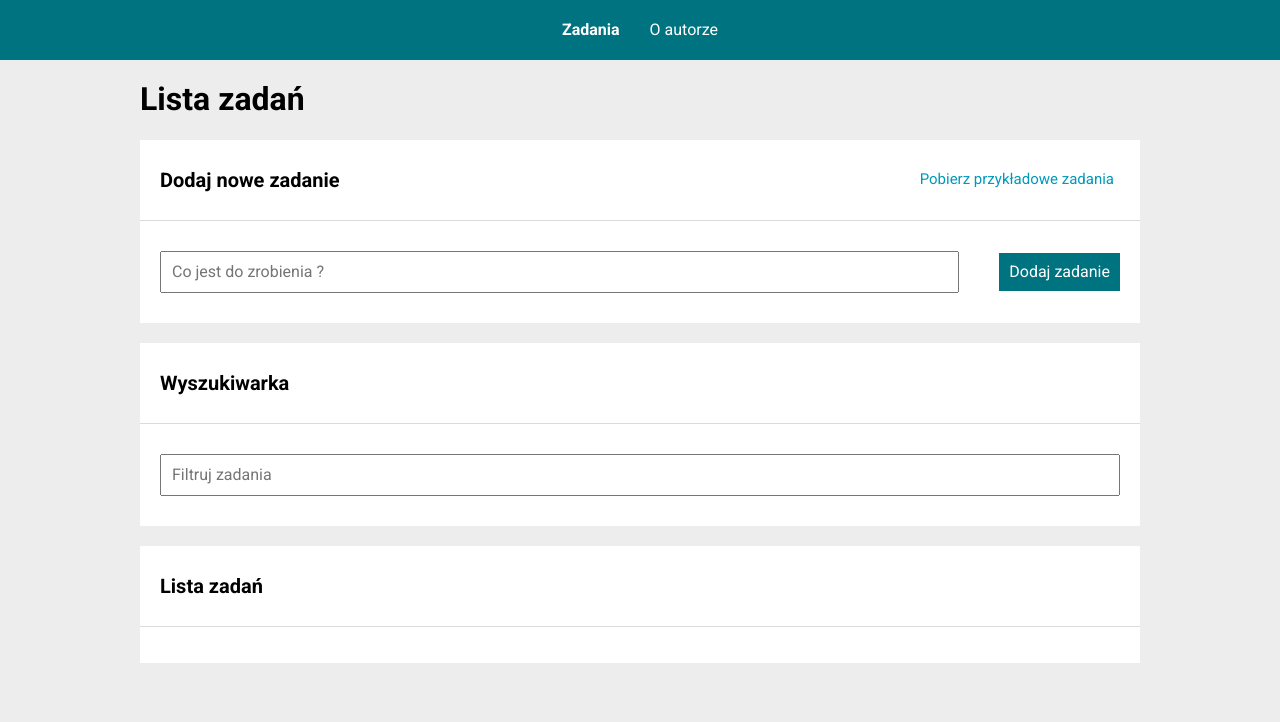
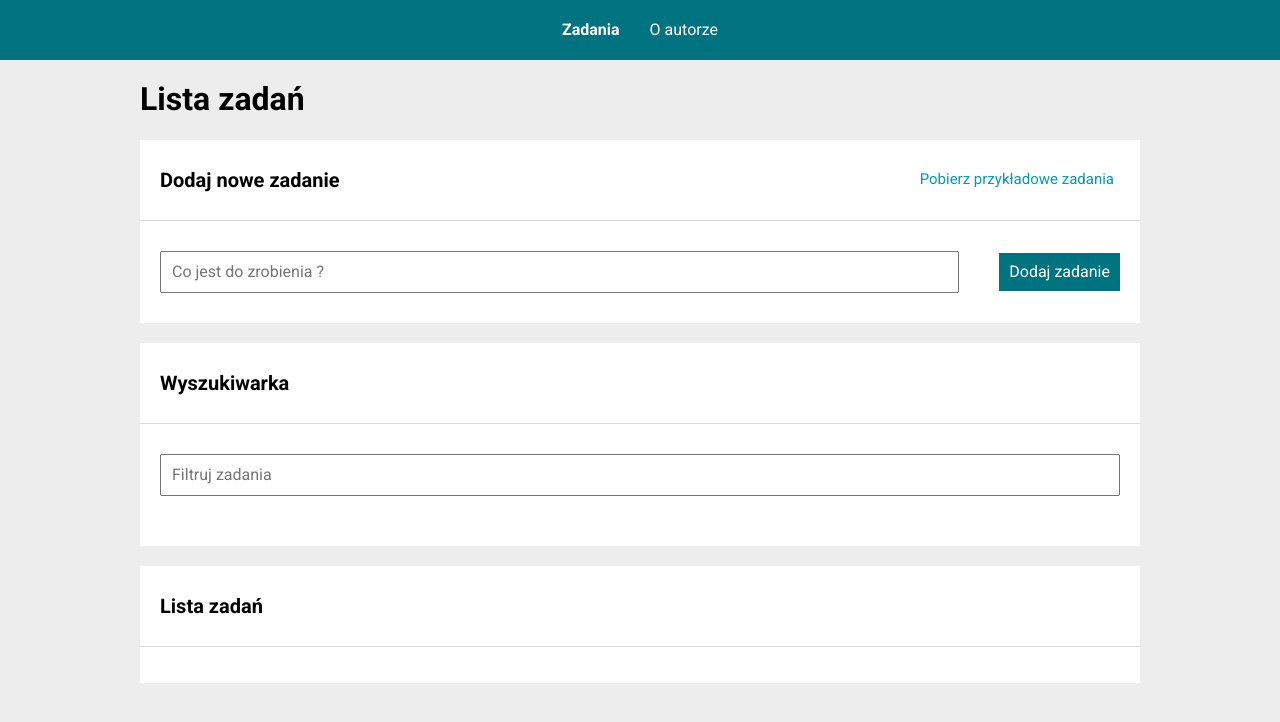
Before and after one commit to gp231982/todo-list-react-styled, a React (Create React App) app: page /#/zadania in a window 1280 px wide. Shown: the top 722 px of the page. Built offline with nearby package versions, Linux system fonts and the light colour scheme.

Commit message:
Readmy update, modfications in Section, TasksPage and Buttons

```diff
--- a/src/common/Section/styled.js
+++ b/src/common/Section/styled.js
@@ -6,6 +6,14 @@ export const StyledSection = styled.section`
     css`
       background-color: #ffffff;
       margin-bottom: 10px;
+    `}
+
+    ${({ className }) =>
+    className === "searchTaskSection" &&
+    css`
+      margin: 0 auto;
+      padding-bottom: 20px;
+      background-color: #ffffff;
     `}
 
   ${({ className }) =>
--- a/src/features/tasks/TasksPage/Buttons/styled.js
+++ b/src/features/tasks/TasksPage/Buttons/styled.js
@@ -12,6 +12,12 @@ export const Button = styled.button`
     color: rgb(0, 153, 186, 0.8);
   }
 
+  ${({ disabled }) =>
+    disabled &&
+    css`
+      opacity: 0.5;
+    `}
+
   ${({ tasksAllDone }) =>
     tasksAllDone &&
     css`
--- a/src/features/tasks/TasksPage/index.js
+++ b/src/features/tasks/TasksPage/index.js
@@ -24,9 +24,9 @@ function TasksPage() {
         children={<Form />}
       />
       <Section
-        sectionClassName="addTaskSection"
+        sectionClassName="searchTaskSection"
         extraHeaderContent={
-          <SectionNav sectionClassName="addTaskSection">
+          <SectionNav sectionClassName="searchTaskSection">
             <SectionNavHeader title="Wyszukiwarka" />
           </SectionNav>
         }
```
Also changed, not shown: src/SectionNav/styled.js (+5 -4 lines), 1 other file (tests, documents, lock files or other folders).
